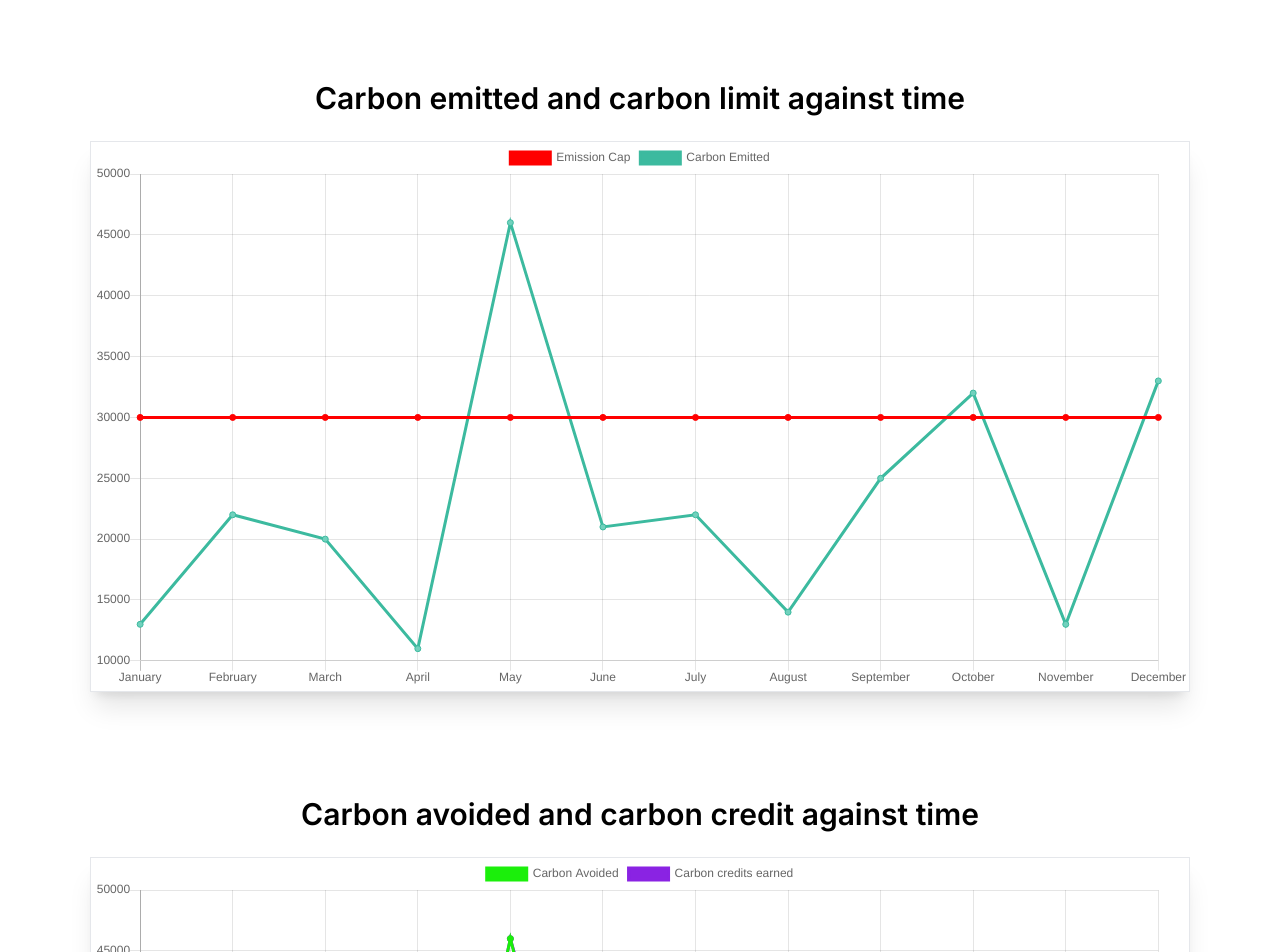
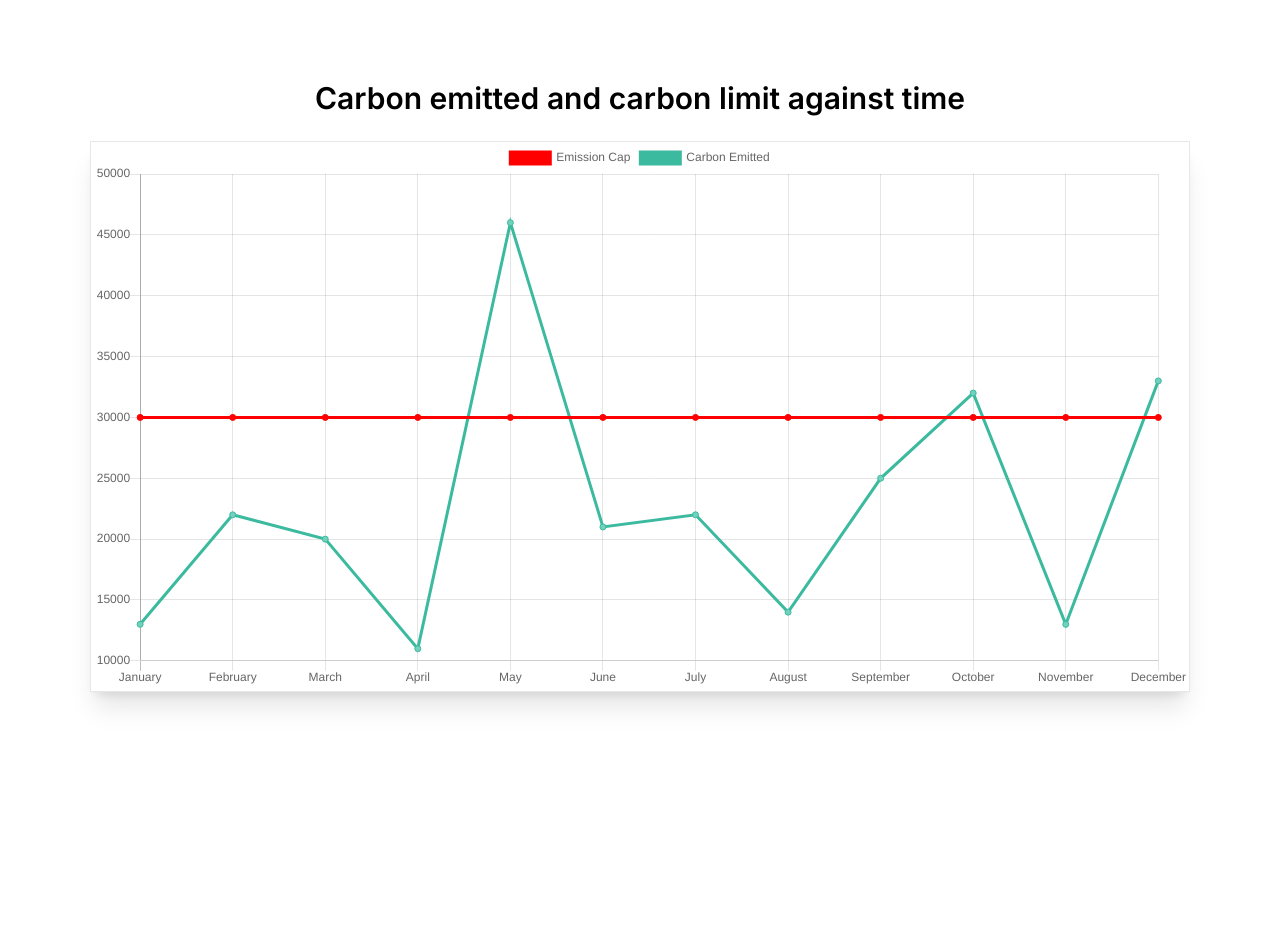
Before and after one commit to Pauline-Goko/ChikaraGroup-Frontend, a Next.js app in the folder chikara-frontend/: page / in a window 1280 px wide. Shown: the top 952 px of the page. After the commit the page ends 800 px from the top, so only its background shows below. Built offline with nearby package versions, Linux system fonts and the light colour scheme.

Commit message:
linked the page

```diff
--- a/chikara-frontend/app/carbonChart/page.tsx
+++ b/chikara-frontend/app/CarbonChart/page.tsx
@@ -1,10 +1,13 @@
-
 'use client'
 import { useEffect } from 'react';
+import { useRouter } from 'next/navigation';
 import { Chart } from 'chart.js';
 import React from 'react';
+import CarbonEmitted from '../Component/LimitChart';
+import Link from 'next/link';
 
 function CarbonAvoided() {
+
   useEffect(() => {
     const carbonChart = document.getElementById('myChart2')!;
     const chartLine = carbonChart.getContext('2d');
--- a/chikara-frontend/app/limitChart/page.tsx
+++ b/chikara-frontend/app/Component/LimitChart/index.tsx
@@ -2,8 +2,15 @@
 import { useEffect } from 'react';
 import { Chart } from 'chart.js';
 import React from 'react';
+import { useRouter } from 'next/navigation';
+
+
 
 function CarbonEmitted() {
+  const router = useRouter()
+  const emission = () => {
+    ("/CarbonChart")
+  }
   useEffect(() => {
     const emissionChart = document.getElementById('myChart')!;
     const chartLine = emissionChart.getContext('2d');
--- a/chikara-frontend/app/page.tsx
+++ b/chikara-frontend/app/page.tsx
@@ -1,17 +1,13 @@
 import Image from 'next/image'
-import CarbonAvoided from './carbonChart/page'
-import CarbonEmitted from './limitChart/page'
+import CarbonEmitted from './Component/LimitChart'
 
 
 export default function Home() {
   return (
     <div>
     <CarbonEmitted />
-    <CarbonAvoided />
-
-
     </div>
 
 
-  )
+   )
 }
```
